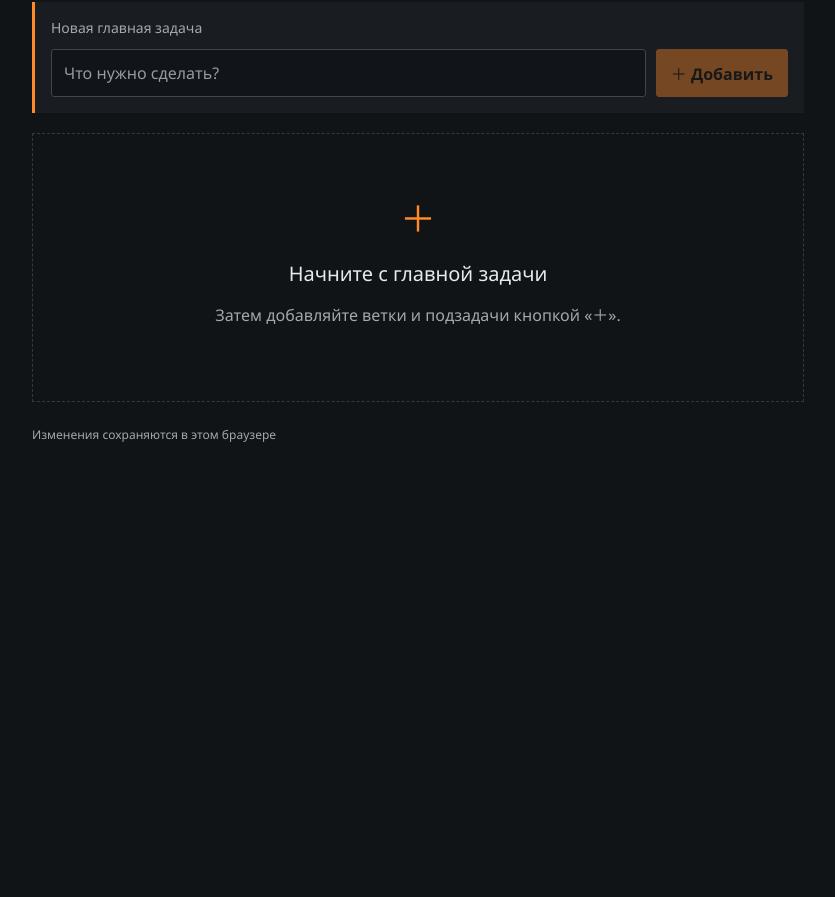
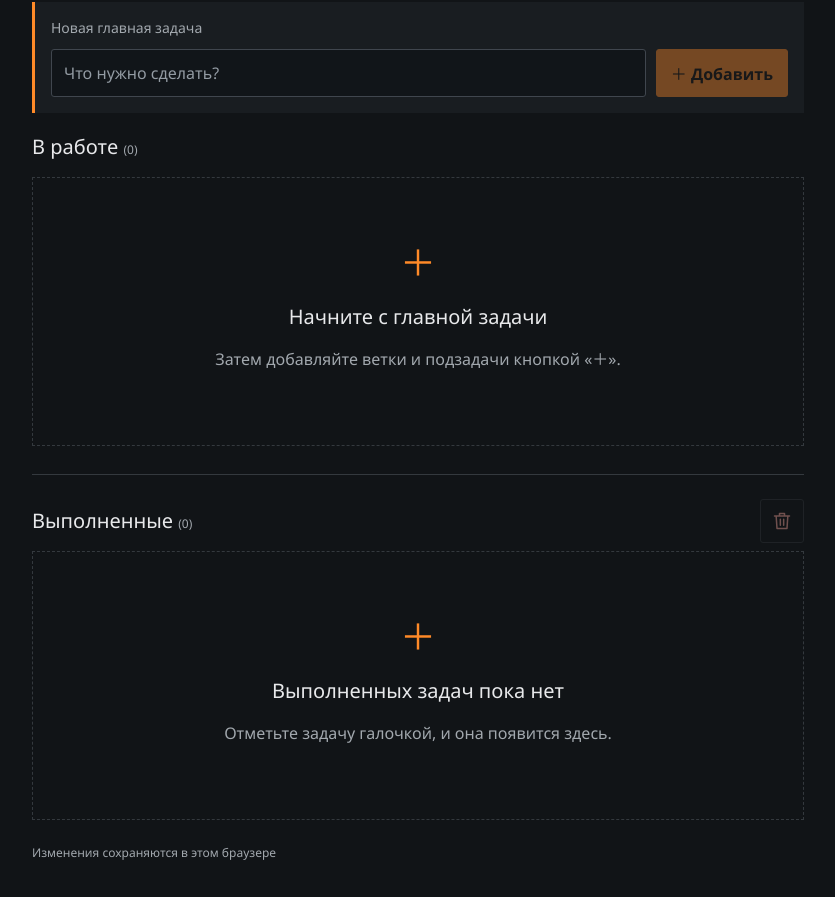
Before and after one commit to 7PurpleIce/task-log, a React (Vite) app: page / in a window 1280 px wide. Shown: the part 377-1274 px from the top of the page, without its empty margins (4-839 px from the left). Before the commit the page ends 856 px from the top, so only its background shows below. Built offline with nearby package versions, Linux system fonts and the light colour scheme.

Commit message:
Separate completed tasks and add confirmed bulk cleanup preserving active descendants

```diff
--- a/src/App.jsx
+++ b/src/App.jsx
@@ -1,7 +1,7 @@
 import { logError } from "./diagnostics";
 import React, { useEffect, useRef, useState } from "react";
 import useTasks from "./useTasks";
-import TaskTree from "./components/TaskTree";
+import TaskSections from "./components/TaskSections";
 import TaskEditor from "./components/TaskEditor";
 
 import useCloudTasks from "./useCloudTasks";
@@ -27,7 +27,7 @@ export default function App() {
 function Workspace({ session, recovery, onRecovered }) {
   const local = useTasks();
   const cloud = useCloudTasks(session?.user.id);
-  const { tasks, error, blocked, add, update, remove, restore } = session ? cloud : local;
+  const { tasks, error, blocked, add, update, remove, restore, clearCompleted } = session ? cloud : local;
   const [selectedId, setSelectedId] = useState(null);
   const [newTitle, setNewTitle] = useState("");
   const [parentId, setParentId] = useState(null);
@@ -216,7 +216,14 @@ function Workspace({ session, recovery, onRecovered }) {
             </form>
           </div>
 
-          <TaskTree
+          <TaskSections
+            onClearCompleted={async () => {
+              if (await clearCompleted()) {
+                if (selected?.done) setSelectedId(null);
+                if (parent?.done) setParentId(null);
+                setNotice("Выполненные задачи удалены.");
+              }
+            }}
             disabled={blocked}
             tasks={tasks}
             selectedId={selectedId}
--- /dev/null
+++ b/src/components/TaskSections.jsx
@@ -0,0 +1,37 @@
+import React from "react";
+import TaskTree from "./TaskTree";
+import { tasksByStatus } from "../useTasks";
+
+export default function TaskSections({ tasks, onClearCompleted, ...treeProps }) {
+  const active = tasksByStatus(tasks, false);
+  const completed = tasksByStatus(tasks, true);
+  return <>
+    <section aria-labelledby="active-tasks-heading">
+      <h2 id="active-tasks-heading">В работе <span className="count">({active.length})</span></h2>
+      <TaskTree {...treeProps} tasks={active}
+        emptyTitle={tasks.length ? "Все задачи выполнены" : "Начните с главной задачи"}
+        emptyDescription={tasks.length ? "Завершённые задачи находятся в разделе ниже." : "Затем добавляйте ветки и подзадачи кнопкой «＋»."} />
+    </section>
+    <section aria-labelledby="completed-tasks-heading"
+      style={{ marginTop: 28, paddingTop: 16, borderTop: "1px solid var(--line)" }}>
+      <div className="section-heading">
+        <h2 id="completed-tasks-heading">Выполненные <span className="count">({completed.length})</span></h2>
+        <button type="button" className="danger"
+          aria-label="Удалить выполненные задачи" title="Удалить выполненные задачи"
+          disabled={treeProps.disabled || completed.length === 0}
+          onClick={() => {
+            if (window.confirm("Удалить выполненные задачи?")) onClearCompleted();
+          }}
+          style={{ display: "grid", placeItems: "center", width: 44, height: 44, padding: 10 }}>
+          <svg width="20" height="20" viewBox="0 0 24 24" fill="none" stroke="currentColor"
+            strokeWidth="1.8" strokeLinecap="round" strokeLinejoin="round" aria-hidden="true">
+            <path d="M3 6h18M9 6V3h6v3M5 6l1 15h12l1-15M10 10v7M14 10v7" />
+          </svg>
+        </button>
+      </div>
+      <TaskTree {...treeProps} tasks={completed}
+        emptyTitle="Выполненных задач пока нет"
+        emptyDescription="Отметьте задачу галочкой, и она появится здесь." />
+    </section>
+  </>;
+}
--- a/src/components/TaskTree.jsx
+++ b/src/components/TaskTree.jsx
@@ -1,7 +1,9 @@
 import React from "react";
 
 export default function TaskTree({
-  tasks, selectedId, onSelect, onUpdate, onAdd, disabled
+  tasks, selectedId, onSelect, onUpdate, onAdd, disabled,
+  emptyTitle = "Начните с главной задачи",
+  emptyDescription = "Затем добавляйте ветки и подзадачи кнопкой «＋»."
 }) {
   const children = new Map();
 
@@ -32,8 +34,8 @@ export default function TaskTree({
     return (
       <div className="empty">
         <span className="empty-mark">＋</span>
-        <h2>Начните с главной задачи</h2>
-        <p>Затем добавляйте ветки и подзадачи кнопкой «＋».</p>
+        <h2>{emptyTitle}</h2>
+        <p>{emptyDescription}</p>
       </div>
     );
   }
--- a/src/useCloudTasks.js
+++ b/src/useCloudTasks.js
@@ -1,6 +1,6 @@
 import { logEvent, logError } from "./diagnostics";
 import { useEffect, useRef, useState } from "react";
-import { branchIds, validate, applyTaskChanges } from "./useTasks";
+import { branchIds, validate, applyTaskChanges, tasksByStatus } from "./useTasks";
 import { cloudRequest } from "./cloud";
 
 export default function useCloudTasks(owner) {
@@ -128,11 +128,15 @@ export default function useCloudTasks(owner) {
     return commit(doc.tasks.filter(t => !ids.has(t.id)));
   }
 
+  function clearCompleted() {
+    return commit(tasksByStatus(doc.tasks, false));
+  }
+
   async function restore(data) {
     try { return await commit(validate(data)); }
     catch (err) { logError("import_failed", err); setError(err.message); return false; }
   }
 
   return { tasks: doc.tasks, error, blocked: !ready || busy, busy, ready,
-    status, add, update, remove, restore, refresh: pull };
+    status, add, update, remove, restore, clearCompleted, refresh: pull };
 }
--- a/src/useTasks.js
+++ b/src/useTasks.js
@@ -23,6 +23,24 @@ export function applyTaskChanges(tasks, id, changes) {
     if (task.id === id) return { ...task, ...changes };
     if (completedBranch?.has(task.id)) return { ...task, done: true };
     return task;
+  });
+}
+
+// Project one status into a valid tree, preserving the nearest retained ancestor.
+// The source list is never mutated. Also used when deleting completed parents.
+export function tasksByStatus(tasks, done) {
+  const byId = new Map(tasks.map(task => [task.id, task]));
+  const kept = tasks.filter(task => task.done === done);
+  const ids = new Set(kept.map(task => task.id));
+  return kept.map(task => {
+    let parentId = task.parentId;
+    const visited = new Set([task.id]);
+    while (parentId !== null && !ids.has(parentId)) {
+      if (visited.has(parentId)) { parentId = null; break; }
+      visited.add(parentId);
+      parentId = byId.get(parentId)?.parentId ?? null;
+    }
+    return parentId === task.parentId ? task : { ...task, parentId };
   });
 }
 
@@ -143,9 +161,13 @@ export default function useTasks() {
     return commit(tasks.filter(task => !ids.has(task.id)));
   }
 
+  function clearCompleted() {
+    return commit(tasksByStatus(tasks, false));
+  }
+
   function restore(data) {
     return commit(validate(data), true);
   }
 
-  return { tasks, error, blocked, add, update, remove, restore };
+  return { tasks, error, blocked, add, update, remove, restore, clearCompleted };
 }
```
